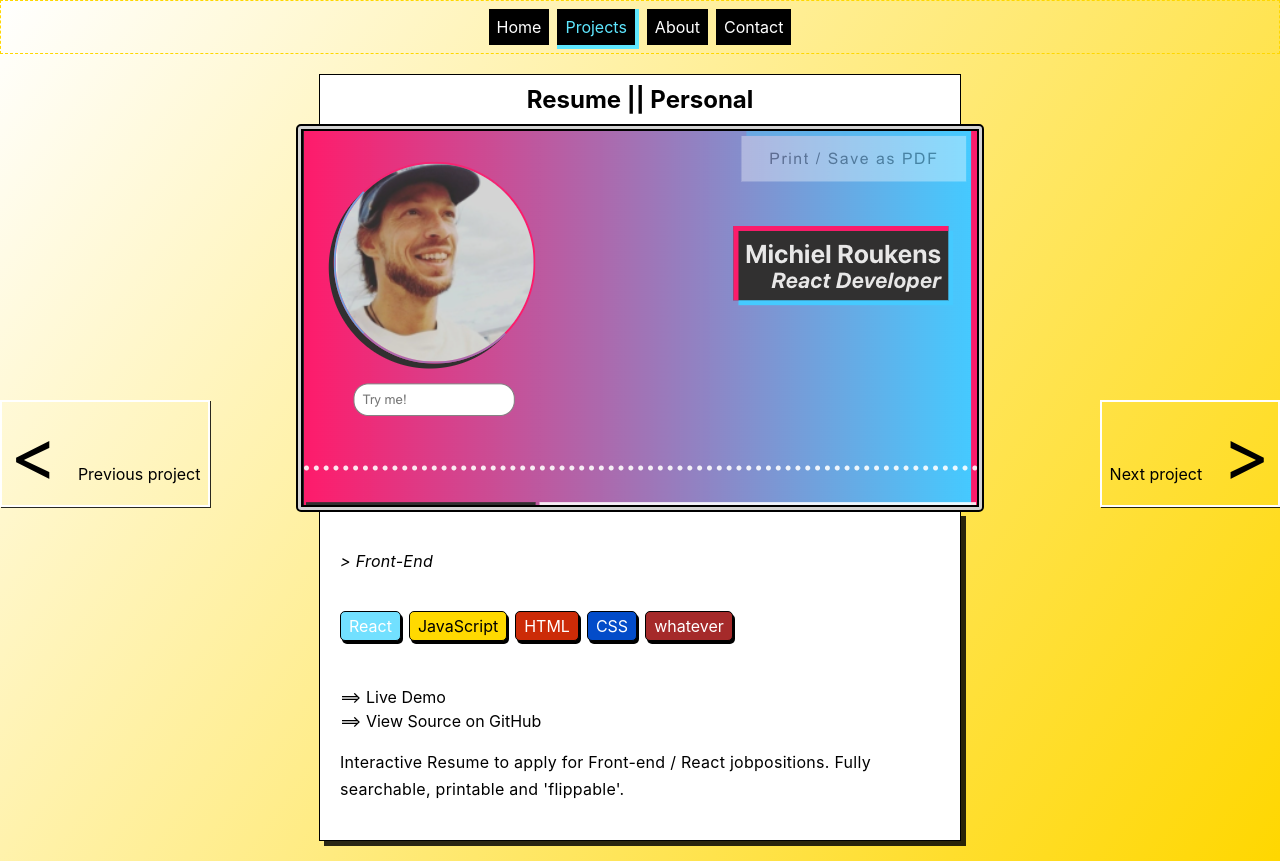
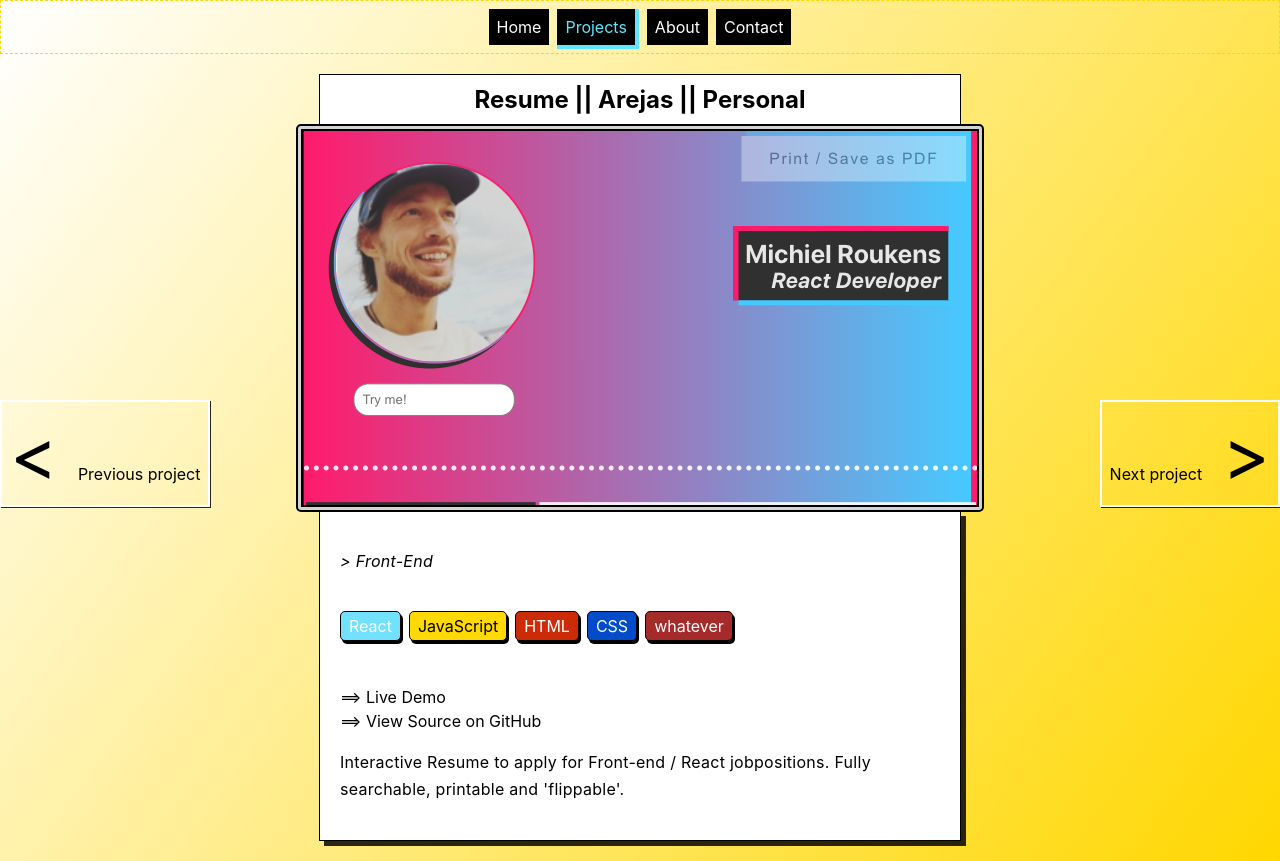
Before and after one commit to arejasverduras/portfolio, a React (Create React App) app: page /projects/1 in a window 1280 px wide. Built offline with nearby package versions, Linux system fonts and the light colour scheme.

Commit message:
add project type to title. change client for personal projects to arejas and codecademy

```diff
--- a/src/components/Project/Project.js
+++ b/src/components/Project/Project.js
@@ -31,7 +31,7 @@ export const Project = () =>{
     return (
         <>
         <article className='projectContainer'>
-            <h1 className="projectTitle">{name} || {client}</h1>
+            <h1 className="projectTitle">{name} || {client} || {type} </h1>
             <img className="projectImage" src={process.env.PUBLIC_URL + tileImage} alt="screenshot of project"></img>
             <div className="projectContent">
                     <p className={catLabels(cat)}>{cat}</p>
--- a/src/components/Projects/ProjectsSlice.js
+++ b/src/components/Projects/ProjectsSlice.js
@@ -7,7 +7,7 @@ const projectsSlice = createSlice({
                  {
                     id: 1,
                     name: "Resume",
-                    client: "Personal",
+                    client: "Arejas",
                     description: "Interactive Resume to apply for Front-end / React jobpositions. Fully searchable, printable and 'flippable'.",
                     tileImage: "/images/projectImages/resumeTile.png",
                     images: [],
@@ -20,7 +20,7 @@ const projectsSlice = createSlice({
                 {
                     id: 2,
                     name: "Portfolio",
-                    client: "Personal",
+                    client: "Codecademy",
                     description: "Interactive Portfolio to showcase professional and personal projects. Searchable and full with easter eggs'.",
                     tileImage: "/images/projectImages/portfolioTile.png",
                     images: [],
@@ -33,7 +33,7 @@ const projectsSlice = createSlice({
                 {
                     id: 3,
                     name: "Koekboek",
-                    client: "Personal",
+                    client: "Arejas",
                     description: "Interactive JavaScript Project.",
                     tileImage: "/images/projectImages/koekboekTile.png",
                     images: [],
```
